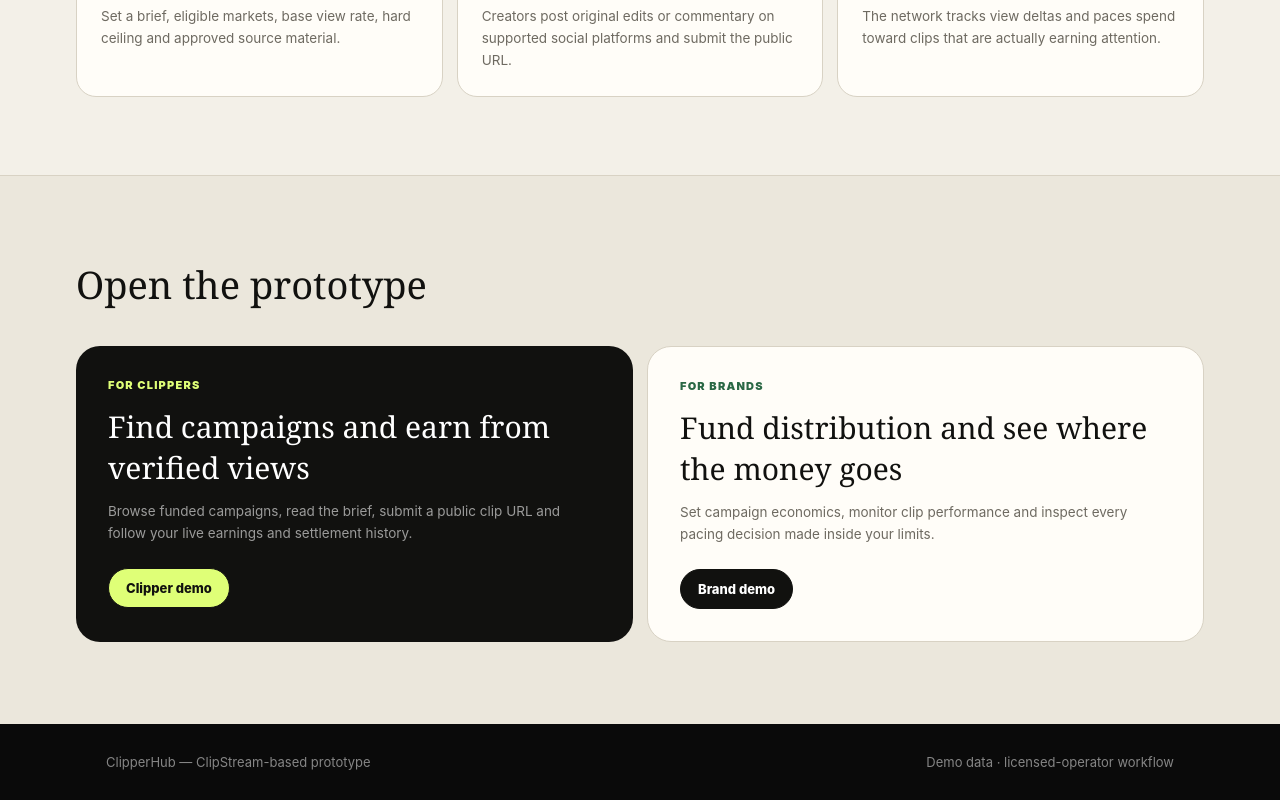
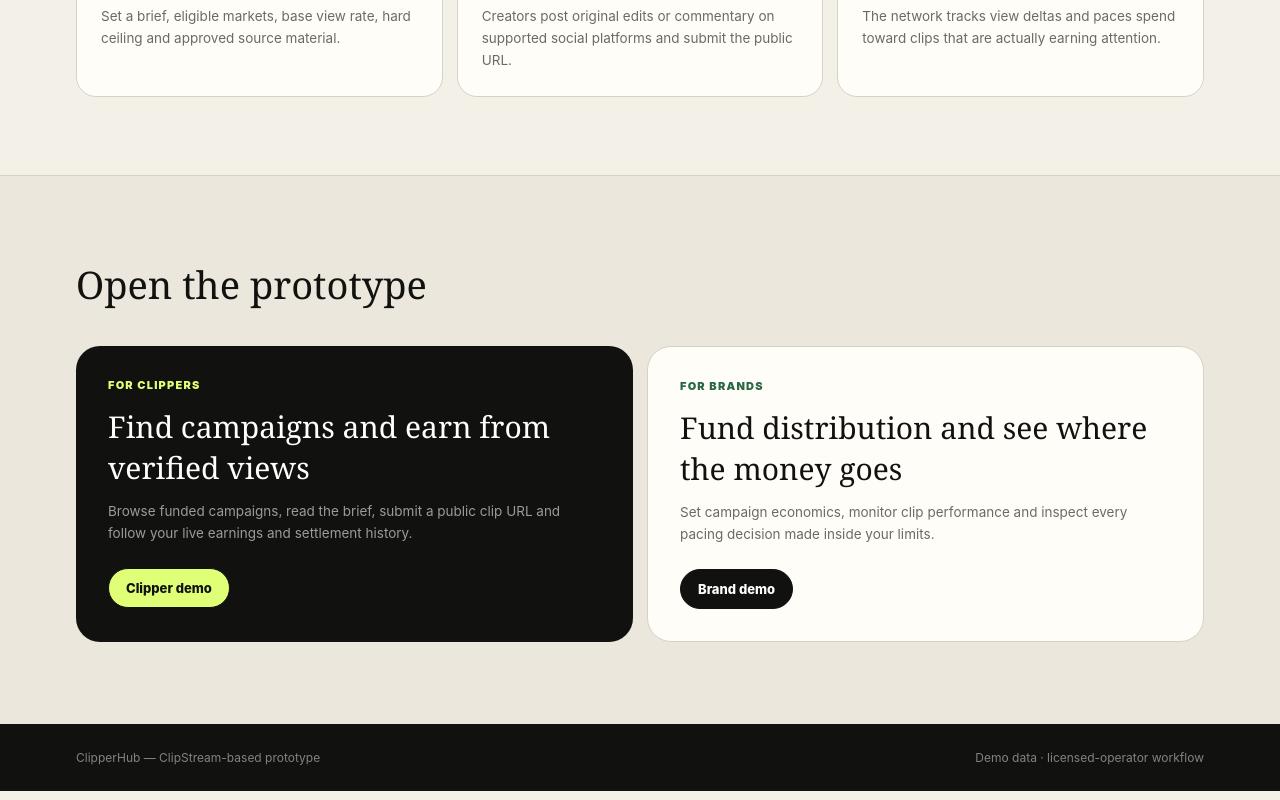
Before and after one commit to dondo511/testlp, a Next.js app in the folder clipstream-app/: page / in a window 1280 px wide. Shown: the part 1738-2538 px from the top of the page. Built offline with nearby package versions, Linux system fonts and the light colour scheme.

Commit message:
Unify landing sections with ClipperHub UI

```diff
--- a/clipstream-app/components/landing/Footer.module.css
+++ b/clipstream-app/components/landing/Footer.module.css
@@ -1,18 +1 @@
-.footer {
-  background: #0a0a0a;
-}
-.wrap {
-  max-width: 1180px;
-  margin: 0 auto;
-  padding: 30px 56px;
-  display: flex;
-  align-items: center;
-  justify-content: space-between;
-  flex-wrap: wrap;
-  gap: 8px;
-}
-.left,
-.right {
-  font-size: 13px;
-  color: rgba(255, 255, 255, 0.5);
-}
+.footer{background:var(--ink)}.wrap{max-width:1180px;margin:0 auto;padding:26px;display:flex;justify-content:space-between;gap:8px;flex-wrap:wrap}.left,.right{font-size:12px;color:rgba(255,255,255,.48)}
```
